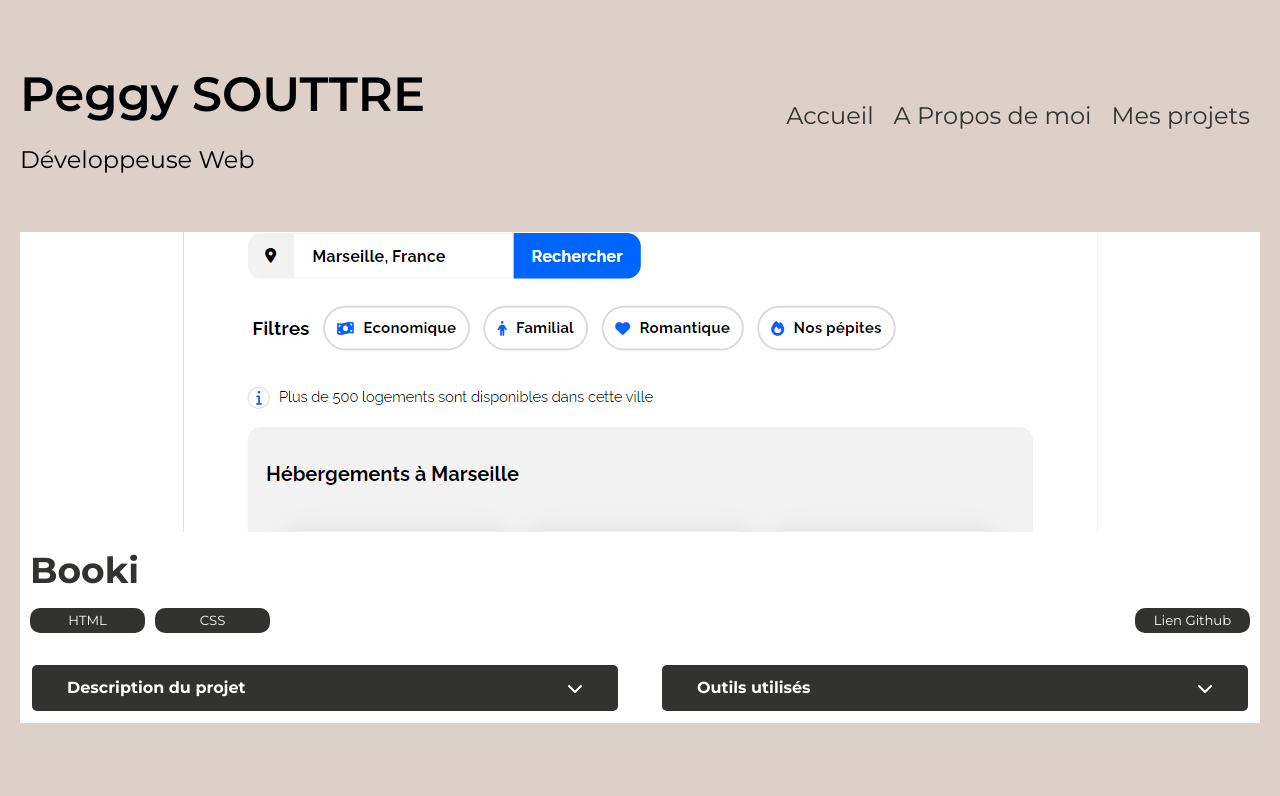
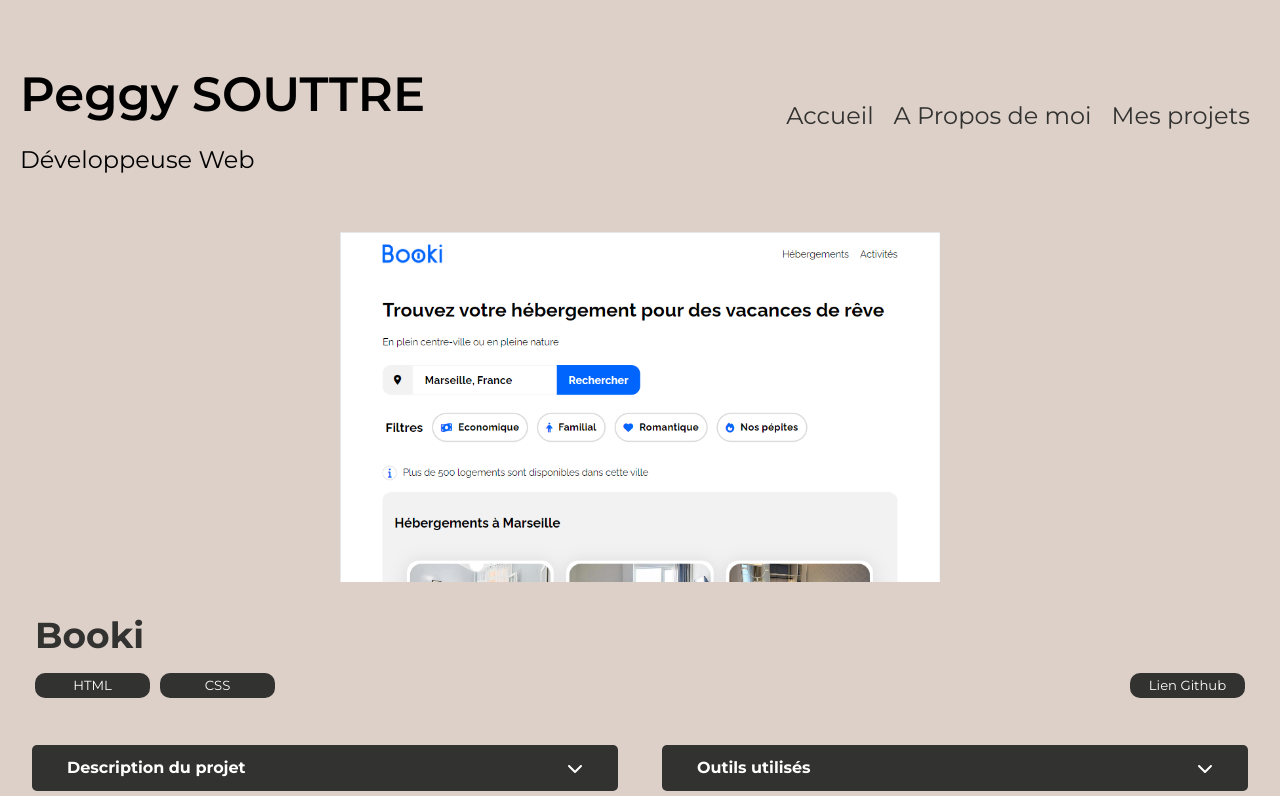
Before and after one commit to PSouttre/Peggy_Souttre_Portfolio, a React (Vite) app: page /projet/1 in a window 1280 px wide. Shown: the top 796 px of the page. Built offline with nearby package versions, Linux system fonts and the light colour scheme.

Commit message:
projects page image position

```diff
--- a/src/pages/About/About.jsx
+++ b/src/pages/About/About.jsx
@@ -10,7 +10,7 @@ const About = () => {
             <HomeBanner/>
 
             <div className="container__collapse">
-                <Collapse title="Formation Developpeuse" content="Formation OpenClassRooms 2023/2024  Développeur Web. Diplôme de niveau 5 (bac + 2). Compétences acquises : construire un site web responsive et dynamique, créer des API et des bases de données, optimiser les performances et réaliser la maintenance de sites web déjà existants, gérer un projet web de A à Z.
+                <Collapse title="Formation Développeuse" content="Formation OpenClassRooms 2023/2024  Développeur Web. Diplôme de niveau 5 (bac + 2). Compétences acquises : construire un site web responsive et dynamique, créer des API et des bases de données, optimiser les performances et réaliser la maintenance de sites web déjà existants, gérer un projet web de A à Z.
                 Téchnologies et langages : HTML, CSS, JavaScript, React, Git/GitHub, NodeJS, Express, MongoDB, API REST" />
 
                 <Collapse title="Parcours professionnel" content="Mes années comme déléguée médicale puis professeure m'ont permise de développer mon relationnel aux autres, mes compétences de formatrice et enseignante et de faire preuve de beaucoup (beaucoup) d'autonomie." />
--- a/src/pages/Projet/Projet.scss
+++ b/src/pages/Projet/Projet.scss
@@ -3,28 +3,30 @@
 .project__container {
     display: flex;
     flex-direction: column;
-    background-color: white;
+    background-color: $collapse-background-color;
     max-width: 1240px;
+    align-items: center;
 
     &__image {
         overflow: hidden;
         display: flex;
-        justify-content: center;
-        align-items: center;
-        max-height: 300px;
+        max-width: 600px;
+        max-height: 350px;
 
-        &__img {
-            max-width: 100%;
-            max-height: 100%;
+        img {
+            width: 100%;
+            height: 100%;
         }
     }
 
     &__header {
         display: flex;
         flex-direction: column;
-        justify-content: space-between;
         color: $main-color;
         margin: 10px;
+        width: 100%;
+        padding: 15px;
+
 
         @media (max-width : 700px) {
             flex-direction: column;
```
Also changed, not shown: public/images/cover_kasa.png, 1 other file (tests, documents, lock files or other folders).
